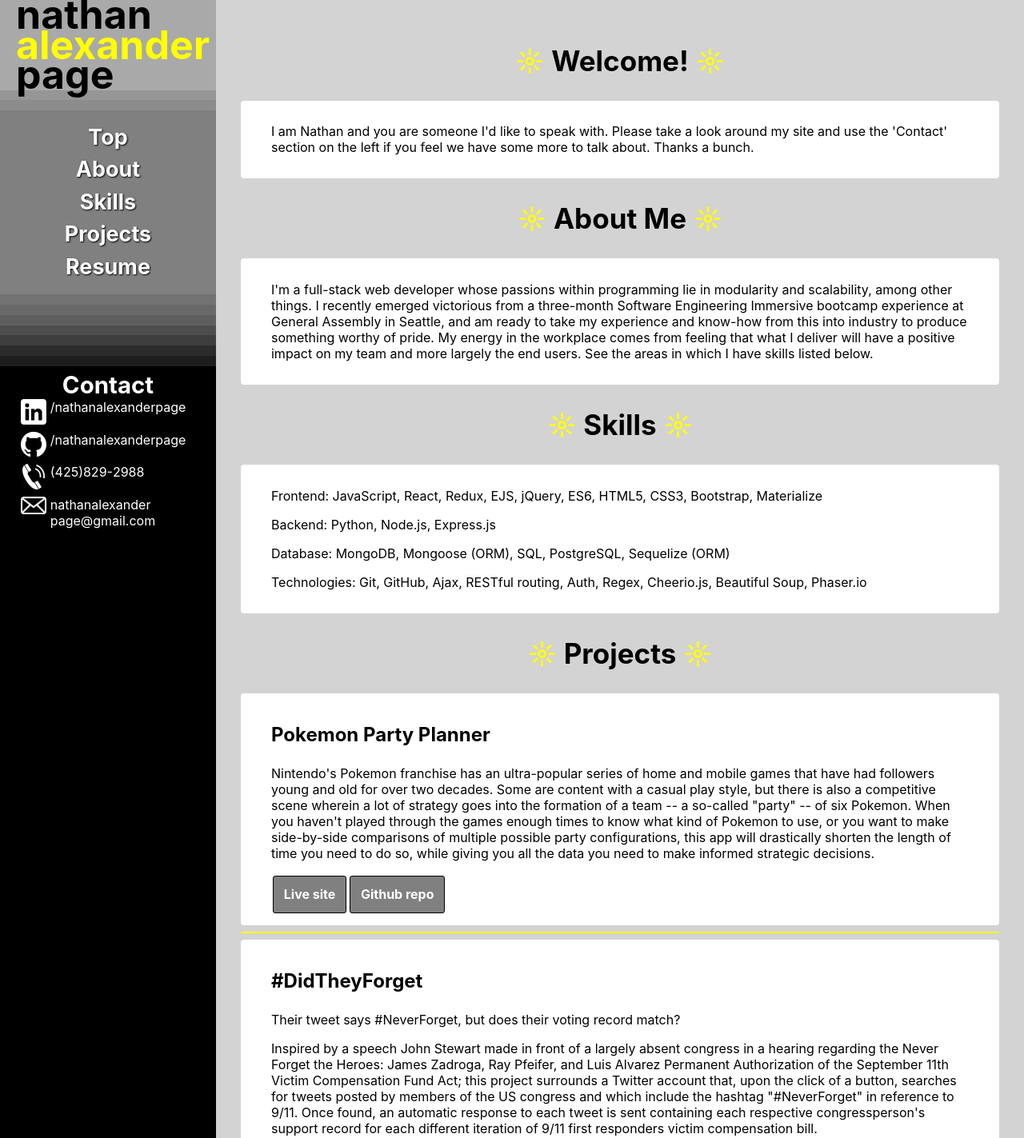
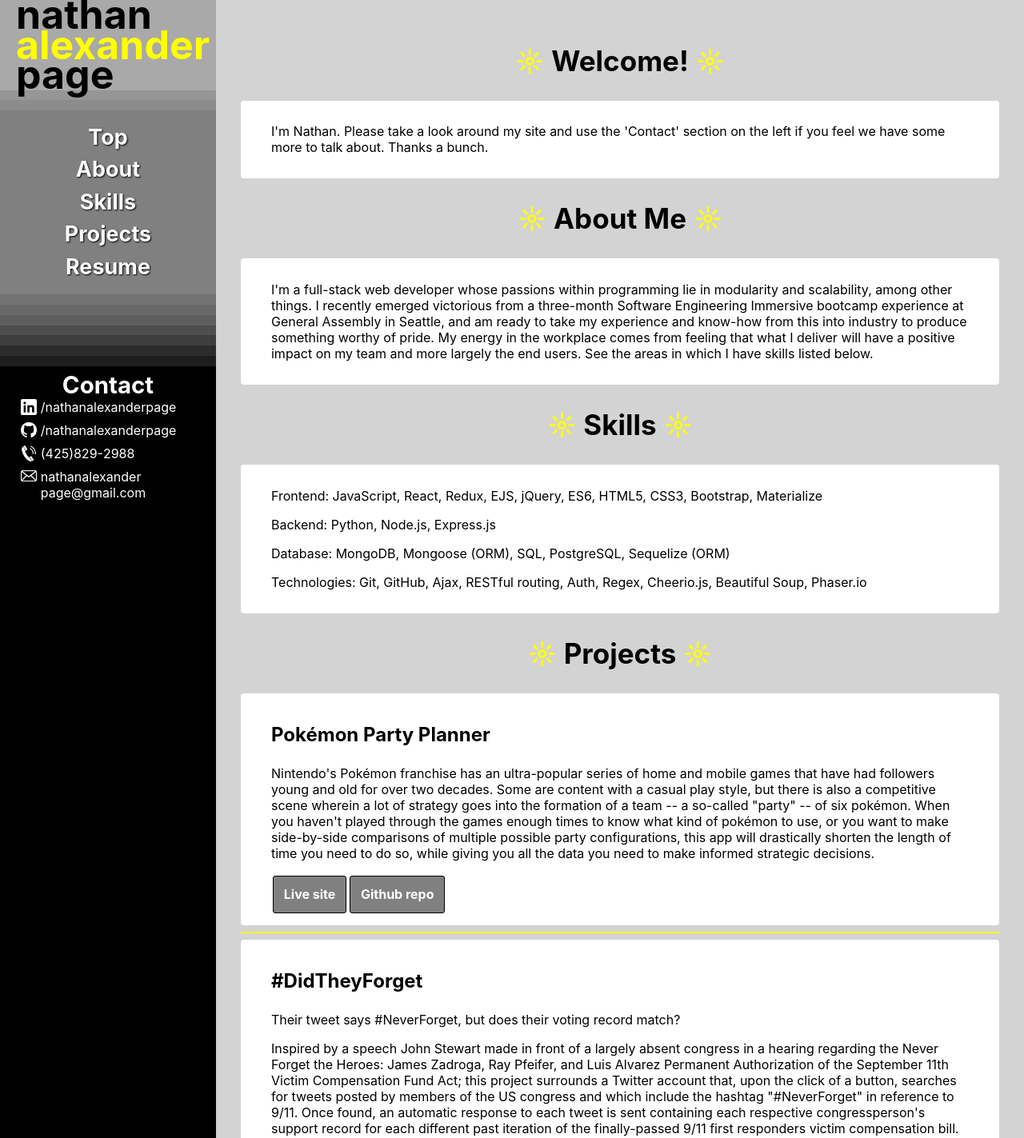
Before and after one commit to nathanalexanderpage/personal-website, a React (Create React App) app: page / in a window 1280 px wide. Shown: the top 1423 px of the page at 80% size. Built offline with nearby package versions, Linux system fonts and the light colour scheme.

Commit message:
adjusted size of icons in contact

```diff
--- a/src/App.css
+++ b/src/App.css
@@ -3,7 +3,7 @@
 }
 
 .contact-tile {
-  width: 2.5vw;
+  width: 20px;
 }
 
 .contact-div > a {
--- a/src/pages/Home.js
+++ b/src/pages/Home.js
@@ -9,7 +9,7 @@ function Home() {
         </h2>
         <div className="proj">
           <p>
-            I am Nathan and you are someone I'd like to speak with. Please take a look around my site and use the 'Contact' section on the left if you feel we have some more to talk about. Thanks a bunch.
+            I'm Nathan. Please take a look around my site and use the 'Contact' section on the left if you feel we have some more to talk about. Thanks a bunch.
           </p>
         </div>
 
@@ -43,8 +43,8 @@ function Home() {
             Technologies: Git, GitHub, Ajax, RESTful routing, Auth, Regex, Cheerio.js, Beautiful Soup, Phaser.io
           </p>
         </div>
+      </div>
 
-      </div>
       <div id="projects" className="sec">
         <h2>
           <span className="flare">&#9788;</span> Projects <span className="flare">&#9788;</span>
@@ -52,10 +52,10 @@ function Home() {
 
         <div className="proj">
           <h3>
-            Pokemon Party Planner
+            Pokémon Party Planner
           </h3>
           <p>
-            Nintendo's Pokemon franchise has an ultra-popular series of home and mobile games that have had followers young and old for over two decades. Some are content with a casual play style, but there is also a competitive scene wherein a lot of strategy goes into the formation of a team -- a so-called "party" -- of six Pokemon.  When you haven't played through the games enough times to know what kind of Pokemon to use, or you want to make side-by-side comparisons of multiple possible party configurations, this app will drastically shorten the length of time you need to do so, while giving you all the data you need to make informed strategic decisions.
+            Nintendo's Pokémon franchise has an ultra-popular series of home and mobile games that have had followers young and old for over two decades. Some are content with a casual play style, but there is also a competitive scene wherein a lot of strategy goes into the formation of a team -- a so-called "party" -- of six pokémon.  When you haven't played through the games enough times to know what kind of pokémon to use, or you want to make side-by-side comparisons of multiple possible party configurations, this app will drastically shorten the length of time you need to do so, while giving you all the data you need to make informed strategic decisions.
           </p>
           <div>
             <a href="https://pokemonpartyplanner.herokuapp.com">
@@ -81,7 +81,7 @@ function Home() {
             Their tweet says #NeverForget, but does their voting record match?
           </p>
           <p>
-            Inspired by a speech John Stewart made in front of a largely absent congress in a hearing regarding the Never Forget the Heroes: James Zadroga, Ray Pfeifer, and Luis Alvarez Permanent Authorization of the September 11th Victim Compensation Fund Act; this project surrounds a Twitter account that, upon the click of a button, searches for tweets posted by members of the US congress and which include the hashtag "#NeverForget" in reference to 9/11. Once found, an automatic response to each tweet is sent containing each respective congressperson's support record for each different iteration of 9/11 first responders victim compensation bill.
+            Inspired by a speech John Stewart made in front of a largely absent congress in a hearing regarding the Never Forget the Heroes: James Zadroga, Ray Pfeifer, and Luis Alvarez Permanent Authorization of the September 11th Victim Compensation Fund Act; this project surrounds a Twitter account that, upon the click of a button, searches for tweets posted by members of the US congress and which include the hashtag "#NeverForget" in reference to 9/11. Once found, an automatic response to each tweet is sent containing each respective congressperson's support record for each different past iteration of the finally-passed 9/11 first responders victim compensation bill.
           </p>
           <p>
             Currently underway: automating tweet search and post process with AWS Lambda and EC2.
@@ -155,7 +155,6 @@ function Home() {
             </a>
           </div>
         </div>
-
       </div>
     </div>
   )
```
Also changed, not shown: 1 other file (tests, documents, lock files or other folders).
